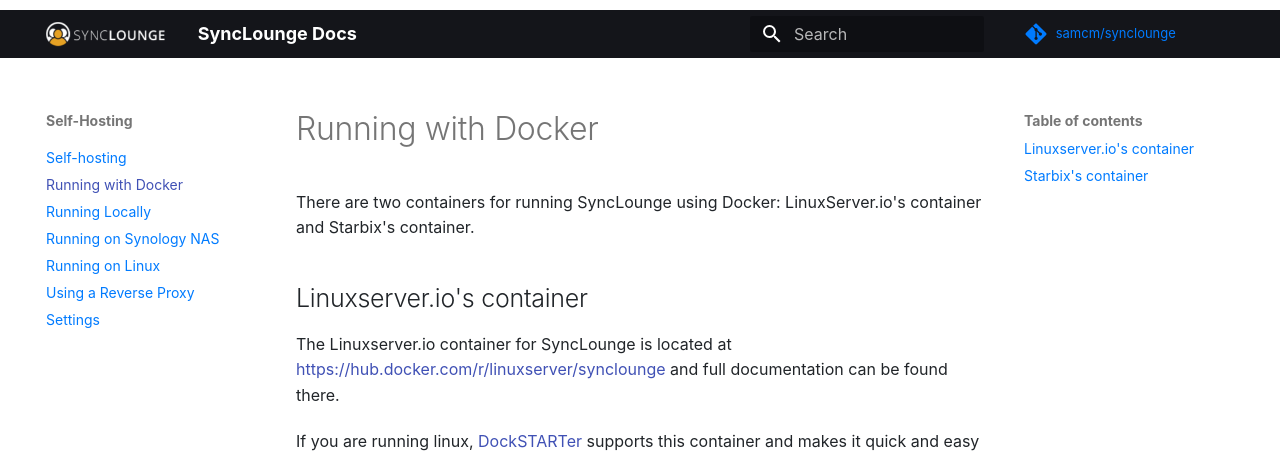
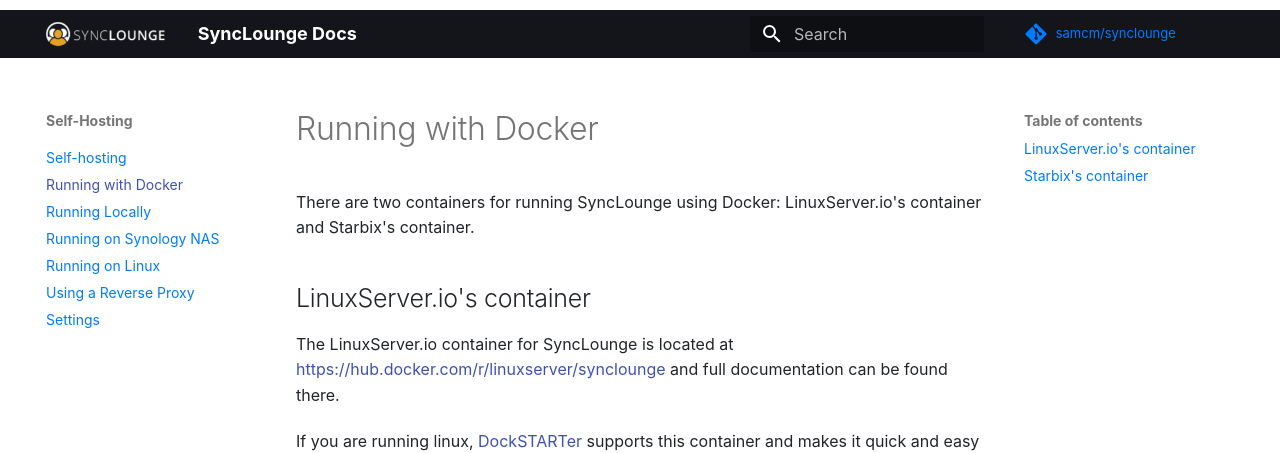
Before and after one commit to synclounge/docs.synclounge.tv, an MkDocs documentation site: the page built from docs/self-hosted/docker.md, in a window 1280 px wide and 900 px high. Shown: the top 453 px of the window. Built offline with MkDocs 1.6.1 and Material for MkDocs 9.7.7, drawn with Linux system fonts in a browser that asks for light colours; comment, search, counter and statistics services are not loaded.

```diff
--- a/docs/self-hosted/docker.md
+++ b/docs/self-hosted/docker.md
@@ -3,9 +3,9 @@
 
 There are two containers for running SyncLounge using Docker: LinuxServer.io's container and Starbix's container.
 
-## Linuxserver.io's container
+## LinuxServer.io's container
 
-The Linuxserver.io container for SyncLounge is located at [https://hub.docker.com/r/linuxserver/synclounge](https://hub.docker.com/r/linuxserver/synclounge) and full documentation can be found there.
+The LinuxServer.io container for SyncLounge is located at [https://hub.docker.com/r/linuxserver/synclounge](https://hub.docker.com/r/linuxserver/synclounge) and full documentation can be found there.
 
 If you are running linux, [DockSTARTer](https://dockstarter.com/) supports this container and makes it quick and easy to get up and running with Docker. [DockSTARTer SyncLounge documentation](https://dockstarter.com/apps/synclounge/) will help you get set up.
 
```
